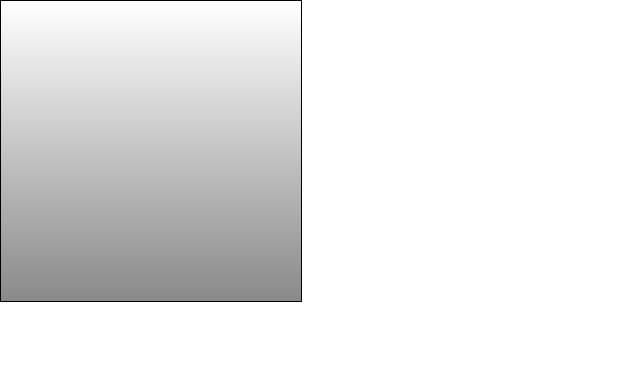
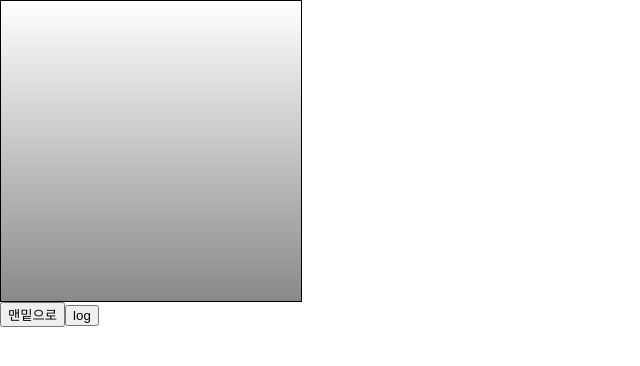
Before and after one commit to winertop6924/practice, a React (Create React App) app: page / in a window 1280 px wide. Shown: the top 366 px of the page, without its empty margins (0-640 px from the left). Built offline with nearby package versions, Linux system fonts and the light colour scheme.

Commit message:
구조화의 좋은점을 깨달음

```diff
--- a/src/App.js
+++ b/src/App.js
@@ -8,7 +8,17 @@ import ValidationSample from "./ValidationSample";
 import ScrollBox from "./ScrollBox";
 class App extends Component {
   render() {
-    return <ScrollBox />;
+    return (
+      <div>
+        <ScrollBox ref={(ref) => (this.scrollBox = ref)} />
+
+        <button onClick={() => this.scrollBox.scrollToBottom()}>
+          맨밑으로
+        </button>
+
+        <button onClick={() => this.scrollBox.console.log("hello")}>log</button>
+      </div>
+    );
   }
 }
 export default App;
--- a/src/ScrollBox.js
+++ b/src/ScrollBox.js
@@ -1,5 +1,14 @@
 import React, { Component } from "react";
 class ScrollBox extends Component {
+  scrollToBottom = () => {
+    //const { clienHeight, scrollHeight } = this.box;
+    const scrollHeight = this.box.scrollHeight;
+    const clienHeight = this.box.clientHeight;
+    this.box.scrollTop = scrollHeight - clienHeight;
+    console.log(scrollHeight, clienHeight, this.box.scrollTop);
+  };
+  //비구조화 사용시 값을 못읽으므로 구조화를 사용할 것-강승호도 모름
+
   render() {
     const style = {
       border: "1px solid black",
```
Also changed, not shown: 1 other file (tests, documents, lock files or other folders).
